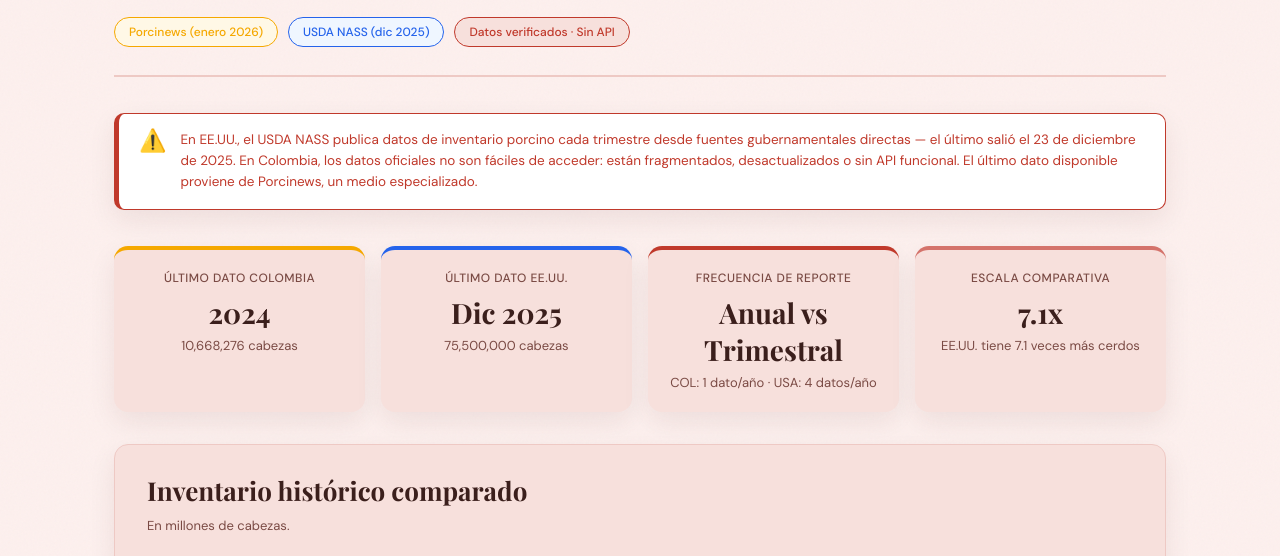
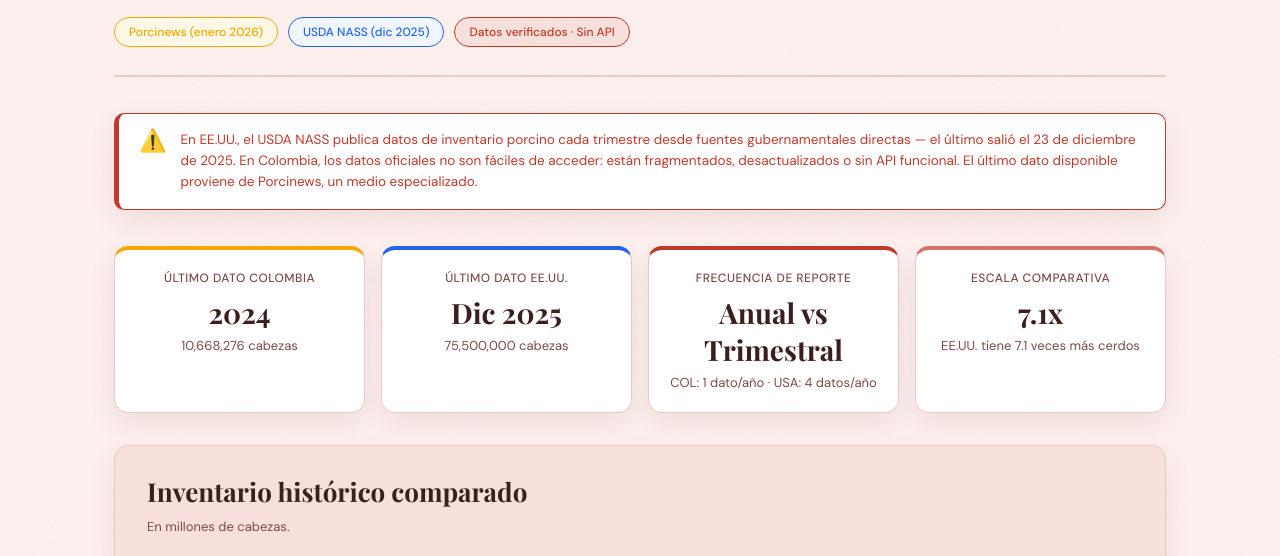
Before and after one commit to jdecore/porkxi, an Astro site: page / in a window 1280 px wide. Shown: the part 208-764 px from the top of the page. Built offline with nearby package versions, Linux system fonts and the light colour scheme; Astro itself is replaced by a stand-in of ours.

Commit message:
correciones

```diff
--- a/src/components/TarjetasKpiAnimadas.vue
+++ b/src/components/TarjetasKpiAnimadas.vue
@@ -91,11 +91,12 @@ onMounted(() => {
 }
 
 .tarjeta-kpi {
-  background: var(--crema-oscuro, #F7E0DC);
+  background: white;
   border-radius: var(--radio, 14px);
   padding: 20px;
   box-shadow: var(--sombra, 0 10px 28px rgba(59, 31, 28, 0.08));
   text-align: center;
+  border: 1.5px solid var(--crema-borde, #EEC9C4);
 }
 
 .tarjeta-kpi--colombia {
```
